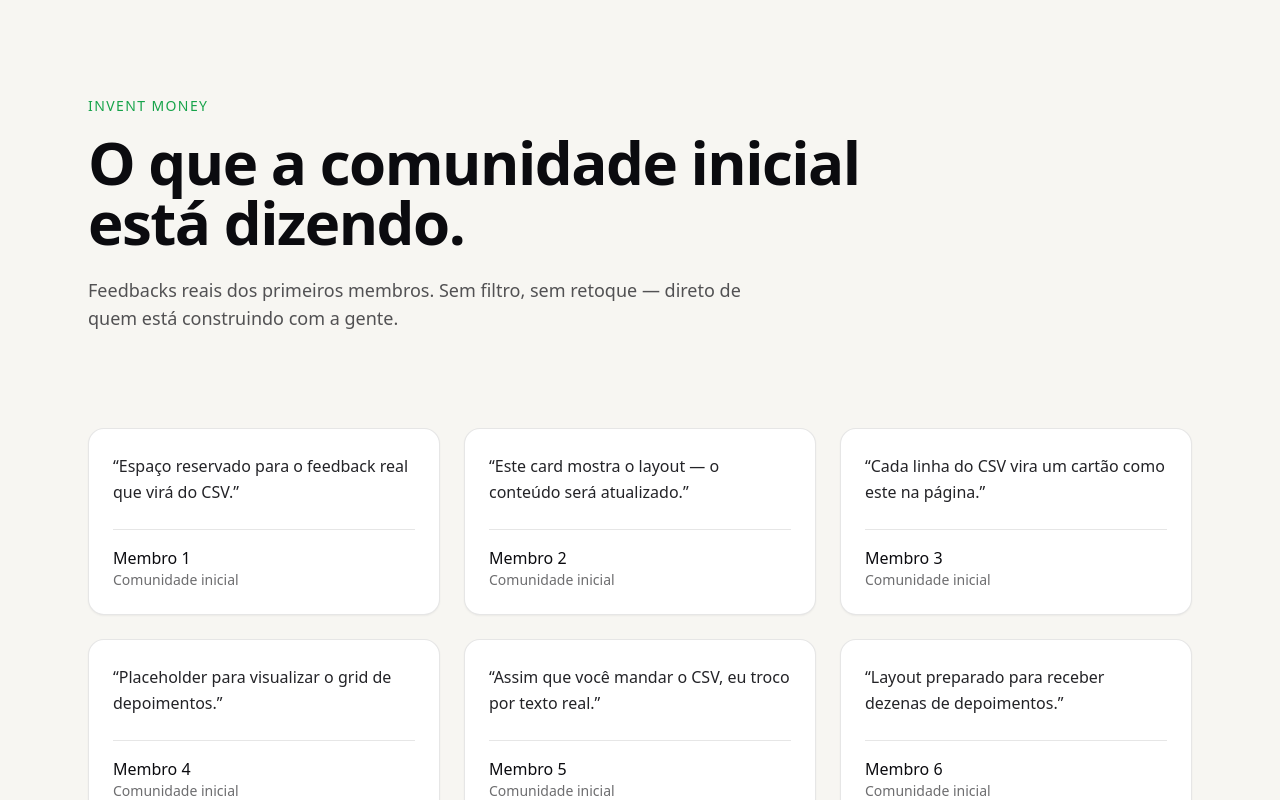
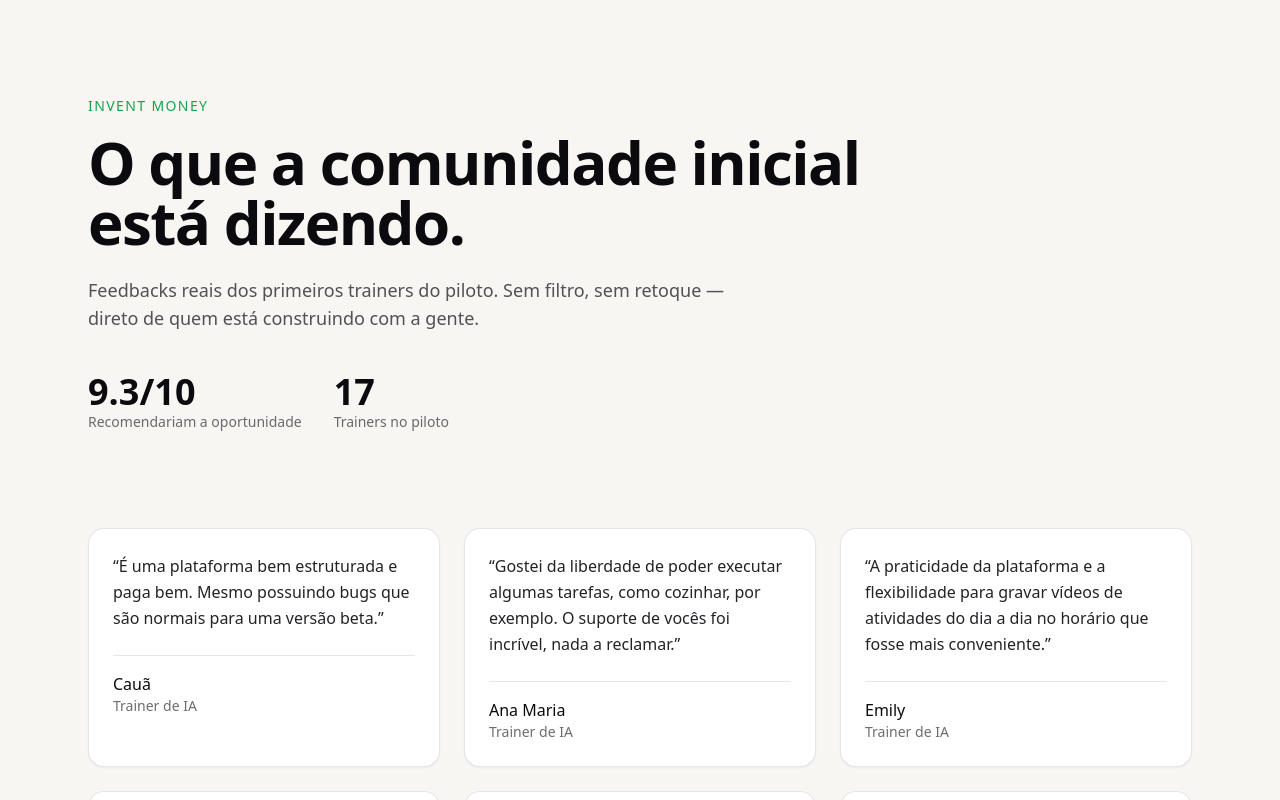
Before and after one commit to notaboutdollar/invent-money-feedback, a Next.js app: page / in a window 1280 px wide. Shown: the top 800 px of the page. Built offline with nearby package versions, Linux system fonts and the light colour scheme.

Commit message:
feat: adiciona feedbacks reais do piloto e stats de recomendacao

```diff
--- a/app/page.tsx
+++ b/app/page.tsx
@@ -1,4 +1,4 @@
-import { feedback } from "@/data/feedback";
+import { feedback, stats } from "@/data/feedback";
 
 export default function Page() {
   return (
@@ -12,9 +12,24 @@ export default function Page() {
           está dizendo.
         </h1>
         <p className="mt-6 max-w-2xl text-lg text-ink/70">
-          Feedbacks reais dos primeiros membros. Sem filtro, sem retoque —
-          direto de quem está construindo com a gente.
+          Feedbacks reais dos primeiros trainers do piloto. Sem filtro, sem
+          retoque — direto de quem está construindo com a gente.
         </p>
+
+        <div className="mt-10 flex flex-wrap gap-8">
+          <div>
+            <p className="text-3xl font-semibold text-ink md:text-4xl">
+              {stats.averageRecommendation}/10
+            </p>
+            <p className="text-sm text-ink/60">Recomendariam a oportunidade</p>
+          </div>
+          <div>
+            <p className="text-3xl font-semibold text-ink md:text-4xl">
+              {stats.respondents}
+            </p>
+            <p className="text-sm text-ink/60">Trainers no piloto</p>
+          </div>
+        </div>
       </header>
 
       <section
--- a/data/feedback.ts
+++ b/data/feedback.ts
@@ -4,36 +4,64 @@ export type Feedback = {
   quote: string;
 };
 
-// Placeholder — será substituído pelos dados reais do CSV.
+// Dados extraídos do "Feedback do Piloto Invent Money — Trainers de IA".
+// Apenas primeiro nome é exibido (sem telefone/email), conforme o escopo
+// de consentimento coletado no formulário (uso interno para melhoria de produto).
 export const feedback: Feedback[] = [
   {
-    name: "Membro 1",
-    role: "Comunidade inicial",
-    quote: "Espaço reservado para o feedback real que virá do CSV.",
+    name: "Cauã",
+    role: "Trainer de IA",
+    quote:
+      "É uma plataforma bem estruturada e paga bem. Mesmo possuindo bugs que são normais para uma versão beta.",
   },
   {
-    name: "Membro 2",
-    role: "Comunidade inicial",
-    quote: "Este card mostra o layout — o conteúdo será atualizado.",
+    name: "Ana Maria",
+    role: "Trainer de IA",
+    quote:
+      "Gostei da liberdade de poder executar algumas tarefas, como cozinhar, por exemplo. O suporte de vocês foi incrível, nada a reclamar.",
   },
   {
-    name: "Membro 3",
-    role: "Comunidade inicial",
-    quote: "Cada linha do CSV vira um cartão como este na página.",
+    name: "Emily",
+    role: "Trainer de IA",
+    quote:
+      "A praticidade da plataforma e a flexibilidade para gravar vídeos de atividades do dia a dia no horário que fosse mais conveniente.",
   },
   {
-    name: "Membro 4",
-    role: "Comunidade inicial",
-    quote: "Placeholder para visualizar o grid de depoimentos.",
+    name: "Amanda",
+    role: "Trainer de IA",
+    quote:
+      "A possibilidade de gravar direto do celular e também da plataforma, os valores pagos e os bônus incentivam bastante a continuar.",
   },
   {
-    name: "Membro 5",
-    role: "Comunidade inicial",
-    quote: "Assim que você mandar o CSV, eu troco por texto real.",
+    name: "Natan",
+    role: "Trainer de IA",
+    quote: "Plataforma bem intuitiva, fácil de mexer.",
   },
   {
-    name: "Membro 6",
-    role: "Comunidade inicial",
-    quote: "Layout preparado para receber dezenas de depoimentos.",
+    name: "Fabrício",
+    role: "Trainer de IA",
+    quote: "Valores e bônus muito bons. Bom trabalho — que venham novas tarefas!",
+  },
+  {
+    name: "Bruno",
+    role: "Trainer de IA",
+    quote:
+      "Gostei da proposta do projeto e acredito que ele tem muito potencial. A remuneração também é um ponto positivo e me motivou a participar.",
+  },
+  {
+    name: "Eder",
+    role: "Trainer de IA",
+    quote:
+      "O projeto é muito legal e tem uma variedade de tarefas permitidas. Entendo estar em beta, e betas são sinônimos de erros e aprendizado.",
+  },
+  {
+    name: "Igor",
+    role: "Trainer de IA",
+    quote: "Pagamento em crypto — curti bastante essa parte do piloto.",
   },
 ];
+
+export const stats = {
+  averageRecommendation: 9.3,
+  respondents: 17,
+};
--- a/package.json
+++ b/package.json
@@ -9,7 +9,7 @@
     "lint": "next lint"
   },
   "dependencies": {
-    "next": "14.2.5",
+    "next": "14.2.35",
     "react": "^18.3.1",
     "react-dom": "^18.3.1"
   },
```
Also changed, not shown: .claude/launch.json (added), 1 other file (tests, documents, lock files or other folders).
